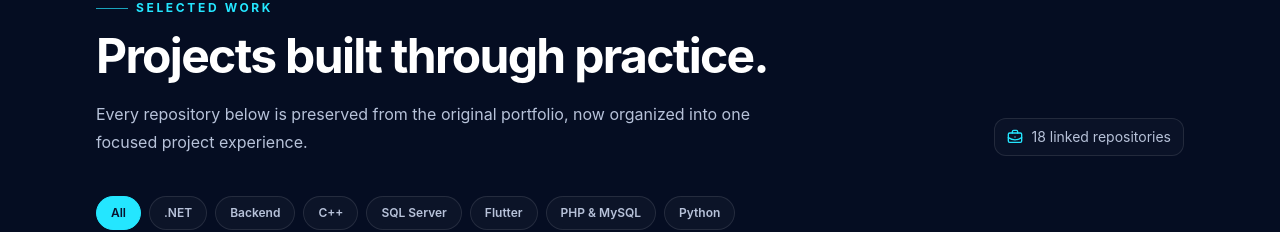
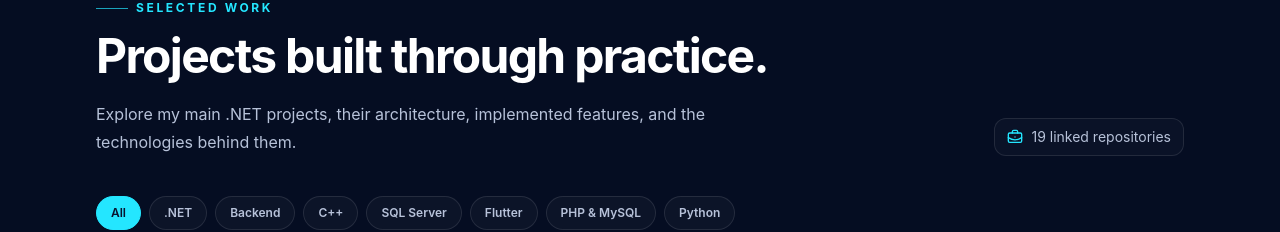
Before and after one commit to Albarafahed/my_website, a Next.js app: page / in a window 1280 px wide. Shown: the part 2680-2912 px from the top of the page. Built offline with nearby package versions, Linux system fonts and the light colour scheme.

Commit message:
Clarify project showcase introduction and repository count

```diff
--- a/components/portfolio.tsx
+++ b/components/portfolio.tsx
@@ -258,7 +258,7 @@ function Projects() {
 
   return (
     <section id="projects" className="mx-auto max-w-6xl scroll-mt-24 px-6 py-24 sm:px-8">
-      <div className="flex flex-col justify-between gap-8 lg:flex-row lg:items-end"><SectionHeading eyebrow="Selected work" title="Projects built through practice." description="Every repository below is preserved from the original portfolio, now organized into one focused project experience." /><div className="flex items-center gap-2 rounded-xl border border-white/10 bg-white/[0.025] px-3 py-2 text-sm text-muted-foreground"><BriefcaseBusiness className="size-4 text-cyan" /><span>{projects.length - 1} linked repositories</span></div></div>
+      <div className="flex flex-col justify-between gap-8 lg:flex-row lg:items-end"><SectionHeading eyebrow="Selected work" title="Projects built through practice." description="Explore my main .NET projects, their architecture, implemented features, and the technologies behind them." /><div className="flex items-center gap-2 rounded-xl border border-white/10 bg-white/[0.025] px-3 py-2 text-sm text-muted-foreground"><BriefcaseBusiness className="size-4 text-cyan" /><span>{projects.filter((project) => project.repository).length} linked repositories</span></div></div>
       <div className="no-scrollbar mt-10 flex gap-2 overflow-x-auto pb-2">{projectCategories.map((item) => <button key={item} onClick={() => setCategory(item)} className={`whitespace-nowrap rounded-full border px-3.5 py-2 text-xs font-semibold transition ${category === item ? "border-cyan bg-cyan text-navy" : "border-white/10 bg-white/[0.03] text-muted-foreground hover:border-cyan/40 hover:text-white"}`}>{item}</button>)}</div>
       <motion.div layout className="mt-8 grid gap-5 md:grid-cols-2 xl:grid-cols-3">{filteredProjects.map((project, index) => <ProjectCard key={project.slug} project={project} index={index} onDetails={setSelectedProject} />)}</motion.div>
       <ProjectDialog project={selectedProject} onClose={() => setSelectedProject(null)} />
```
